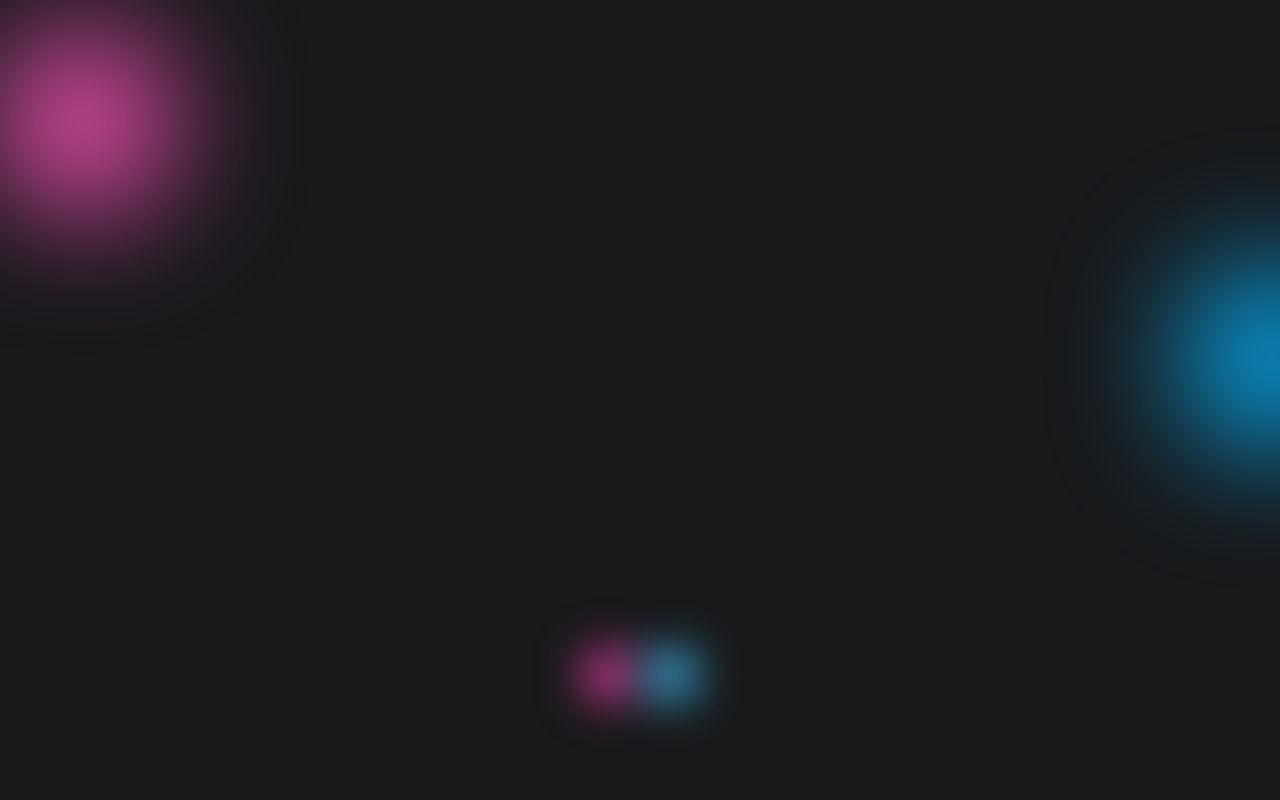
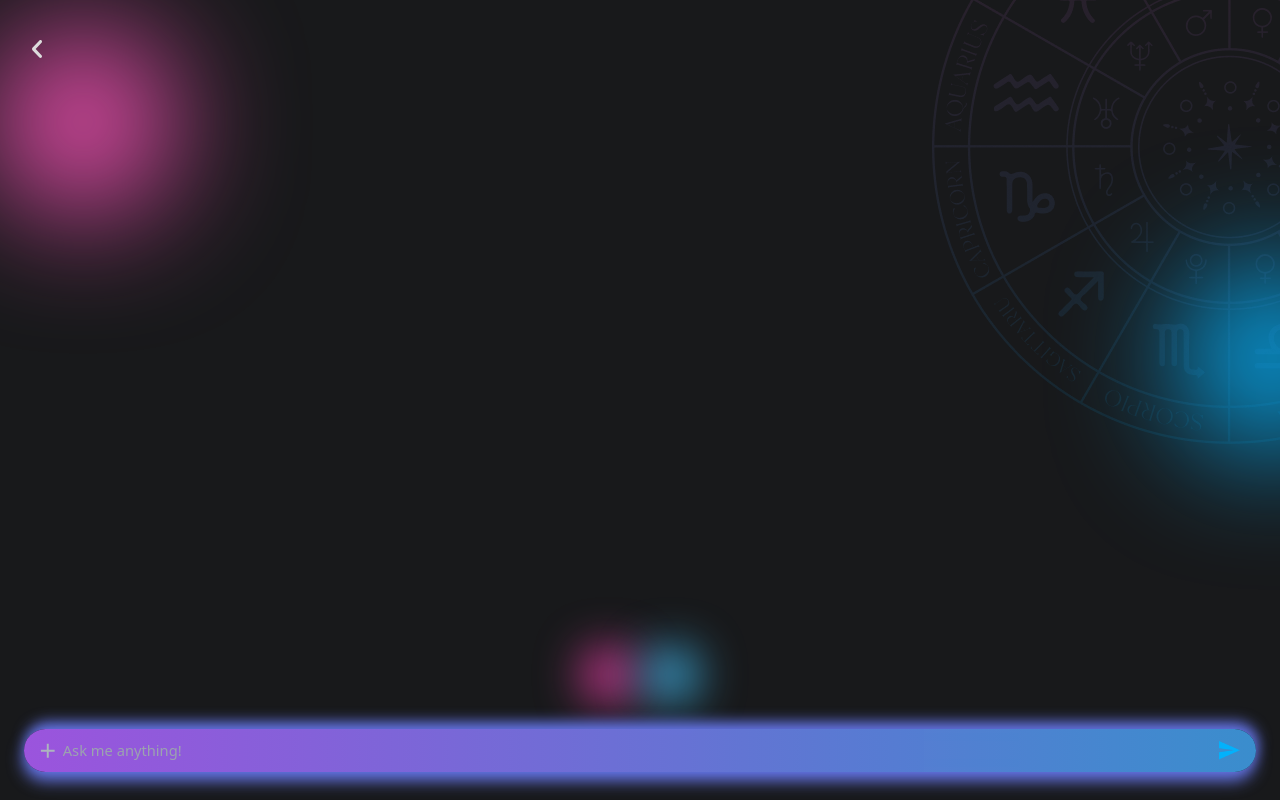
Before and after one commit to DejanFetovski/AstronifyMiniApp, a React (Vite) app in the folder frontend/: page /agent in a window 1280 px wide. Built offline with nearby package versions, Linux system fonts and the light colour scheme.

Commit message:
update agent page
update agent page

```diff
--- a/frontend/src/pages/Agent/index.tsx
+++ b/frontend/src/pages/Agent/index.tsx
@@ -1,5 +1,20 @@
+import AskInput from "../../components/AskInput";
+import BackIcon from "../../svgs/BackIcon";
+
 const Agent = () => {
-  return <div></div>;
+  return (
+    <div className="relative min-h-screen flex flex-col justify-end gap-[40px] px-6 pt-[30px] pb-[28px]">
+      <img
+        src="assets/images/diagram.png"
+        className="absolute top-0 right-0"
+      ></img>
+      <div className="absolute top-10 left-8">
+        <BackIcon />
+      </div>
+
+      <AskInput />
+    </div>
+  );
 };
 
 export default Agent;
--- /dev/null
+++ b/frontend/src/svgs/BackIcon.tsx
@@ -0,0 +1,18 @@
+const BackIcon = () => {
+  return (
+    <svg
+      width="10"
+      height="18"
+      viewBox="0 0 10 18"
+      fill="none"
+      xmlns="http://www.w3.org/2000/svg"
+    >
+      <path
+        d="M9.55589 0.473565C9.69667 0.622703 9.80836 0.799851 9.88457 0.994868C9.96077 1.18989 10 1.39894 10 1.61007C10 1.8212 9.96077 2.03026 9.88457 2.22528C9.80836 2.42029 9.69667 2.59744 9.55589 2.74658L3.66361 9.0014L9.55589 15.2562C9.83984 15.5576 9.99936 15.9665 9.99936 16.3927C9.99936 16.819 9.83984 17.2278 9.55589 17.5292C9.27194 17.8307 8.88682 18 8.48525 18C8.08369 18 7.69857 17.8307 7.41462 17.5292L0.444113 10.1299C0.30333 9.98071 0.191639 9.80357 0.115432 9.60855C0.0392246 9.41353 0 9.20447 0 8.99334C0 8.78221 0.0392246 8.57316 0.115432 8.37814C0.191639 8.18312 0.30333 8.00597 0.444113 7.85684L7.41462 0.457444C7.9917 -0.155142 8.96362 -0.155142 9.55589 0.473565Z"
+        fill="#DCDCDC"
+      />
+    </svg>
+  );
+};
+
+export default BackIcon;
```
